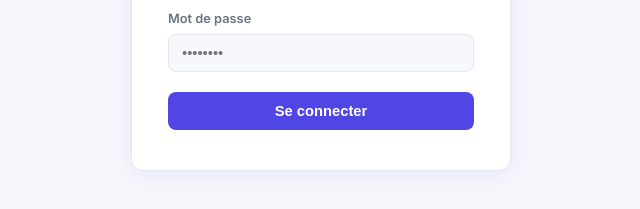
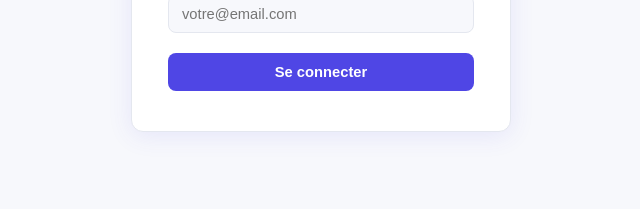
Before and after one commit to krtd6d974q-ctrl/affiliation-dashboard, a plain HTML site: page pages/affiliate.html in a window 1280 px wide. Shown: the part 439-648 px from the top of the page, without its empty margins (319-959 px from the left). Drawn offline with Linux system fonts and the light colour scheme.

Commit message:
auto: mise a jour

```diff
--- a/pages/affiliate.html
+++ b/pages/affiliate.html
@@ -14,13 +14,10 @@
       <h1>Mon espace</h1>
       <p class="auth-subtitle">Connectez-vous pour voir vos statistiques</p>
       <div class="field"><label>Email</label>
-        <input type="email" id="f-email" placeholder="votre@email.com" />
-      </div>
-      <div class="field"><label>Mot de passe</label>
-        <input type="password" id="f-pass" placeholder="••••••••" onkeydown="if(event.key==='Enter')login()" />
+        <input type="email" id="f-email" placeholder="votre@email.com" onkeydown="if(event.key==='Enter')login()" />
       </div>
       <button class="btn-block" onclick="login()">Se connecter</button>
-      <p id="err" class="auth-error hidden">Email ou mot de passe incorrect</p>
+      <p id="err" class="auth-error hidden">Aucun compte trouvé avec cet email</p>
     </div>
   </div>
 
```
